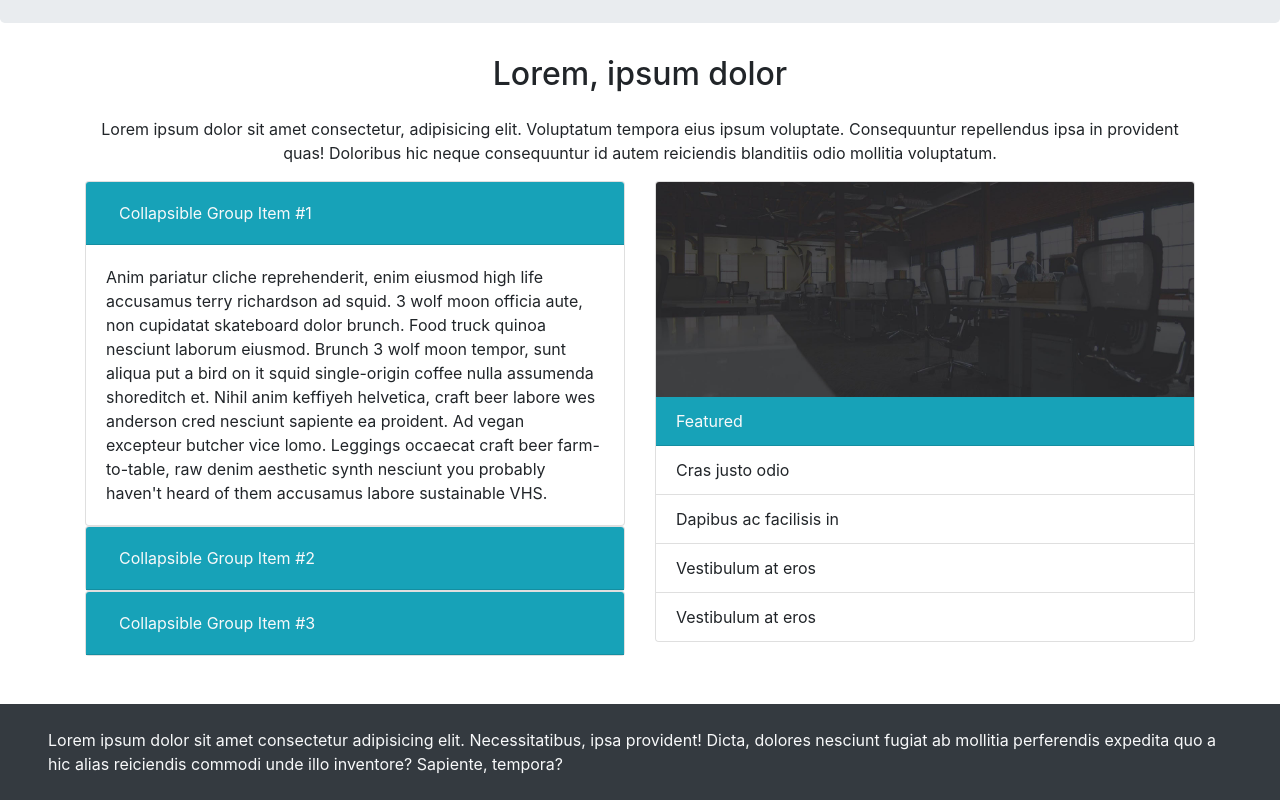
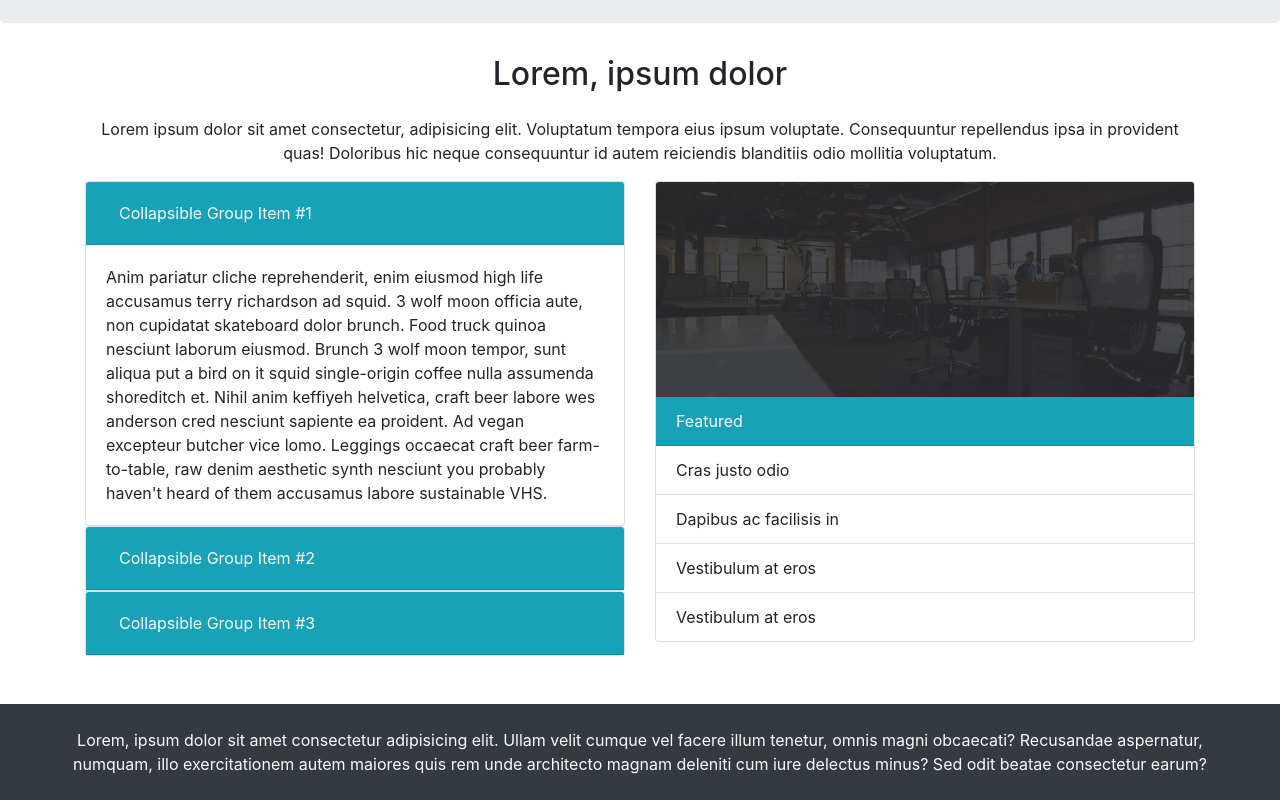
Before and after one commit to CarlosRDGZ/practica4, a plain HTML site: page index.html in a window 1280 px wide. Shown: the part 1592-2392 px from the top of the page. Drawn offline with nearby package versions, Linux system fonts and the light colour scheme.

Commit message:
fatality

```diff
--- a/index.html
+++ b/index.html
@@ -231,8 +231,8 @@
       </div>
     </div>
   </div>
-  <footer class="footer text-light bg-dark px-5 py-4">
-    Lorem ipsum dolor sit amet consectetur adipisicing elit. Necessitatibus, ipsa provident! Dicta, dolores nesciunt fugiat ab mollitia perferendis expedita quo a hic alias reiciendis commodi unde illo inventore? Sapiente, tempora?
+  <footer class="footer text-light text-center bg-dark px-5 py-4">
+    Lorem, ipsum dolor sit amet consectetur adipisicing elit. Ullam velit cumque vel facere illum tenetur, omnis magni obcaecati? Recusandae aspernatur, numquam, illo exercitationem autem maiores quis rem unde architecto magnam deleniti cum iure delectus minus? Sed odit beatae consectetur earum?
   </footer>
   <!-- Optional JavaScript -->
   <!-- jQuery first, then Popper.js, then Bootstrap JS -->
```
